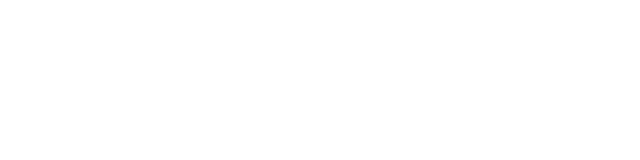
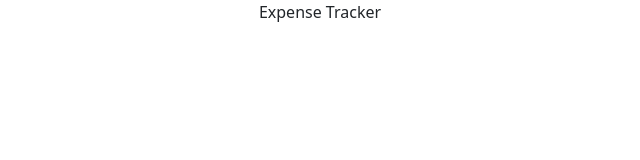
Before and after one commit to aswathyeg/react-expense-tracker, a React (Create React App) app: page / in a window 1280 px wide. Shown: the top 160 px of the page, without its empty margins (320-960 px from the left). Built offline with nearby package versions, Linux system fonts and the light colour scheme.

Commit message:
added  header

```diff
--- a/src/App.js
+++ b/src/App.js
@@ -1,7 +1,12 @@
 import "./App.css";
+import Header from "./Header";
 
 function App() {
-  return <div className="App"></div>;
+  return (
+    <div className="App">
+      <Header />
+    </div>
+  );
 }
 
 export default App;
```
